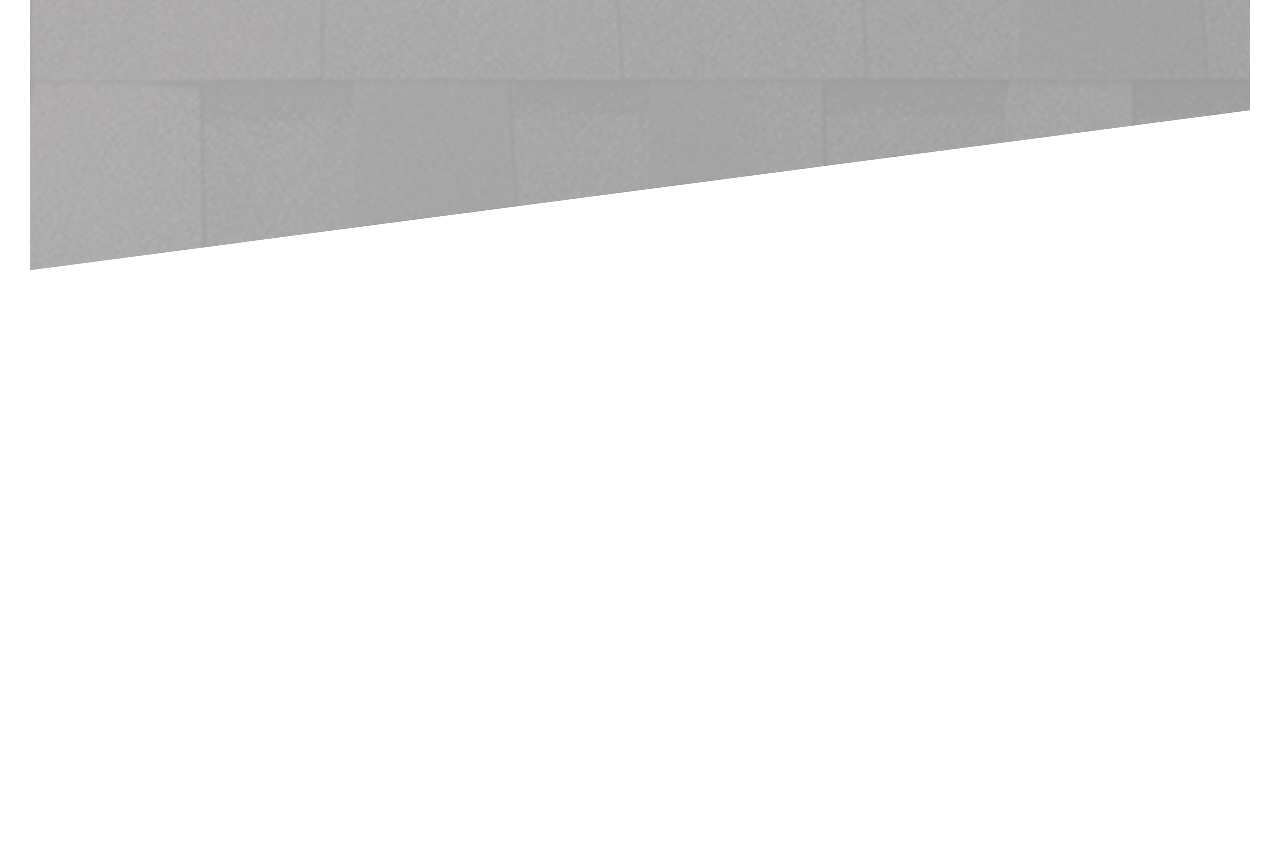
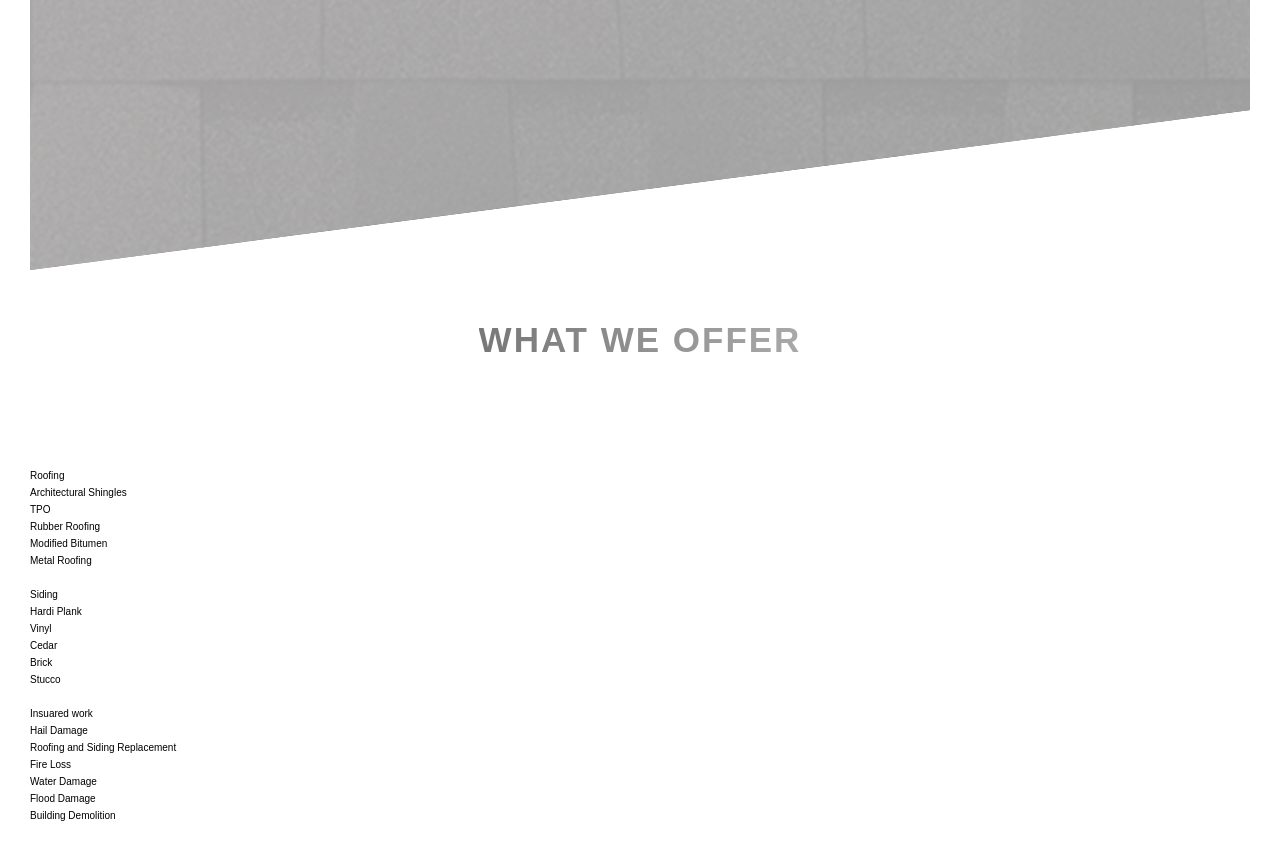
Before and after one commit to BrandonSaravia/MacBuilt-Roofing, a website: page index.html in a window 1280 px wide. Shown: the part 520-1374 px from the top of the page. Before the commit the page ends 820 px from the top, so only its background shows below. Drawn offline with Linux system fonts and the light colour scheme.

Commit message:
finished html for about section

```diff
--- a/index.html
+++ b/index.html
@@ -41,7 +41,6 @@
         <div class="header__text-box">
             <h1 class="heading-primary">
                 <span class="heading-primary--main">MacBuilt Roofing</span>
-                <!-- <span class="heading-primary--sub" id="u-font-size-3-point-7">Commercial roofer</span> -->
                 <span class="heading-primary--sub">licenced in the Carolinas and Georgia</span>
             </h1>
 
@@ -49,6 +48,76 @@
         </div>
 
     </header>
+
+
+
+    <section class="section-about" id="section-about">
+
+        <div class="u-center-text u-margin-bottom-big u-margin-top-small">
+            <h2 class="heading-secondary">
+                What we offer
+            </h2>
+        </div>
+
+        <div class="section-about__container">
+            <div class="card">
+                <div class="card__picture card__picture--1">
+                    &nbsp;
+                </div>
+                <h4 class="card__heading">
+                    <span class="card__heading-span card__heading-span--1">Roofing</span>
+                </h4>
+                <div class="card__details">
+                    <ul>
+                        <li>Architectural Shingles</li>
+                        <li>TPO</li>
+                        <li>Rubber Roofing</li>
+                        <li>Modified Bitumen</li>
+                        <li>Metal Roofing</li>
+                    </ul>
+                </div>
+            </div>
+
+            <div class="card">
+                <div class="card__picture card__picture--2">
+                    &nbsp;
+                </div>
+                <h4 class="card__heading">
+                    <span class="card__heading-span card__heading-span--2">Siding</span>
+                </h4>
+                <div class="card__details">
+                    <ul>
+                        <li>Hardi Plank</li>
+                        <li>Vinyl</li>
+                        <li>Cedar</li>
+                        <li>Brick</li>
+                        <li>Stucco</li>
+                    </ul>
+                </div>
+            </div>
+
+            <div class="card">
+                <div class="card__picture card__picture--3">
+                    &nbsp;
+                </div>
+                <h4 class="card__heading">
+                    <span class="card__heading-span card__heading-span--3">Insuared work</span>
+                </h4>
+                <div class="card__details">
+                    <ul>
+                        <li>Hail Damage</li>
+                        <li>Roofing and Siding Replacement</li>
+                        <li>Fire Loss</li>
+                        <li>Water Damage</li>
+                        <li>Flood Damage</li>
+                        <li>Building Demolition</li>
+                    </ul>
+                </div>
+            </div>
+        </div>
+
+    </section>
+
 </body>
 
 </html>
--- a/package.json
+++ b/package.json
@@ -4,6 +4,7 @@
   "description": "* Landing page for MacBuilt Roofing",
   "main": "index.js",
   "scripts": {
+    "start": "live-server --port=3000",
     "compile:sass": "node-sass sass/main.scss css/style.css -w"
   },
   "repository": {
--- a/sass/base/_typography.scss
+++ b/sass/base/_typography.scss
@@ -3,7 +3,7 @@ body {
     font-weight: 400;
     /* font-size: 16px; */
     line-height: 1.7;
-    color: $color-gray-dark;
+    // color: $color-gray-dark;
     padding: 3rem;
 }
 
@@ -16,7 +16,6 @@ body {
         display: block;
         font-size: 6rem;
         letter-spacing: 3.5rem;
-        // margin-bottom: 3rem;
     }
 
     &--sub {
@@ -29,3 +28,28 @@ body {
         }
     }
 }
+
+.heading-secondary {
+    font-size: 3.5rem;
+    text-transform: uppercase;
+    font-weight: 700;
+    display: inline-block;
+    background-image: linear-gradient(to right, $color-gray-dark, $blue-dark);
+    -webkit-background-clip: text;
+    color: transparent;
+    letter-spacing: .2rem;
+    transition: all .2s;
+
+    @include respond(tab-port) {
+        font-size: 3rem;
+    }
+
+    @include respond(phone) {
+        font-size: 2.5rem;
+    }
+
+    &:hover {
+        transform: skewY(2deg) skewX(15deg) scale(1.1);
+        text-shadow: .5rem 1rem 2rem rgba($color-black, .2);
+    }
+}
--- a/sass/base/_utilities.scss
+++ b/sass/base/_utilities.scss
@@ -1 +1,5 @@
-#u-font-size-3-point-7 {font-size: 3.7rem;}
+.u-center-text { text-align: center; }
+
+.u-margin-bottom-big { margin-bottom: 8rem !important;}
+
+.u-margin-top-small { margin-top: 4rem; }
--- a/sass/layout/_navagation.scss
+++ b/sass/layout/_navagation.scss
@@ -8,11 +8,12 @@
         height: 7rem;
         width: 7rem;
         position: fixed;
+        border: 1px solid lightgray;
         top: 6rem;
         right: 6rem;
         border-radius: 50%;
         z-index: 2000;
-        box-shadow: 0 1rem 3rem rgba($color-black, .1);
+        box-shadow: 0 1rem 3rem rgba($color-black, .2);
         text-align: center;
         cursor: pointer;
 
```
Also changed, not shown: css/style.css.
